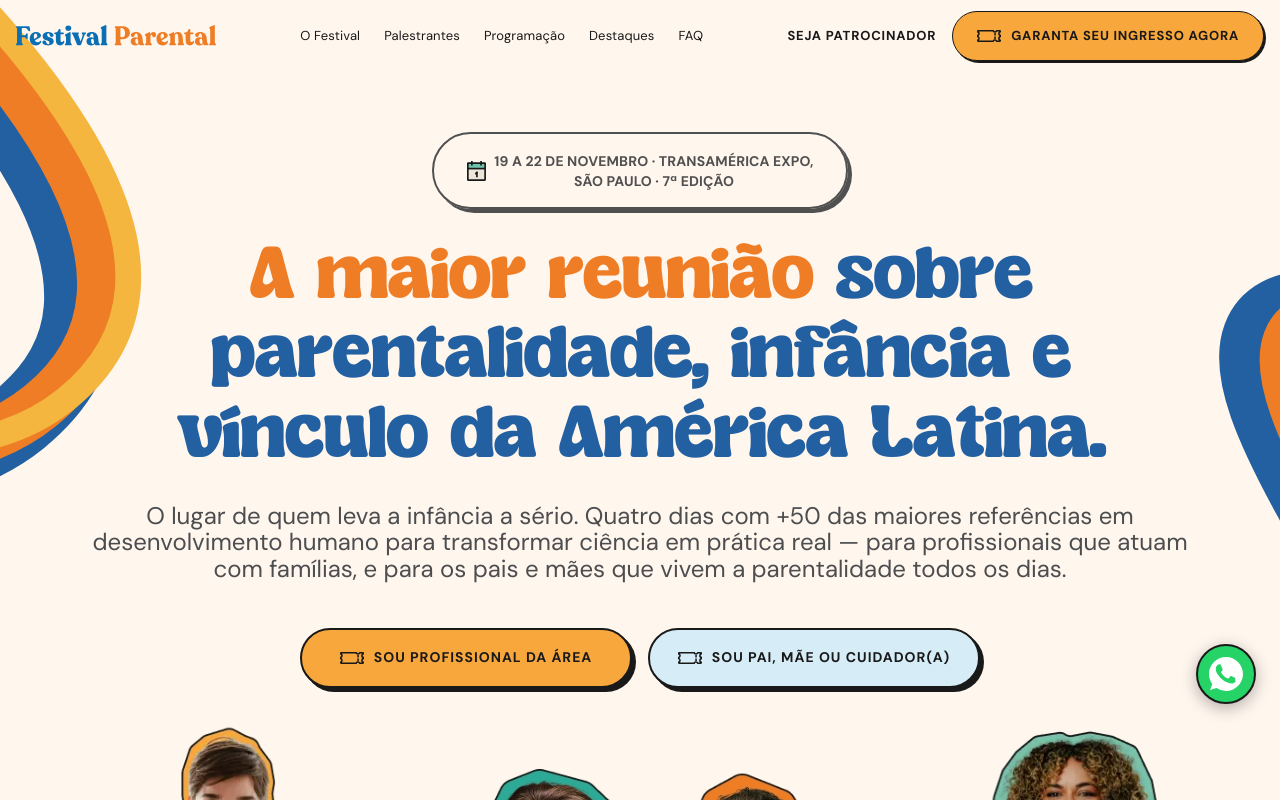
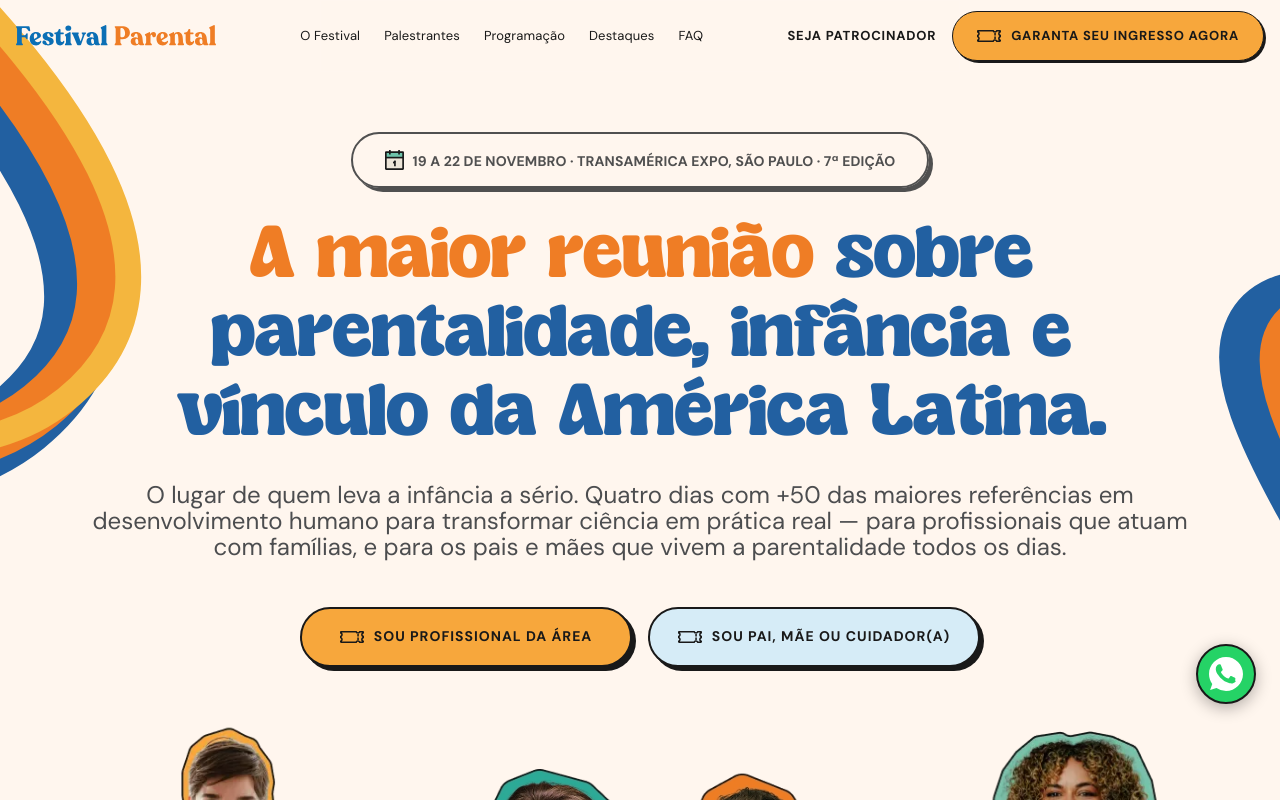
Before and after one commit to oanthonydesign/-LP-Festival-parental, a Next.js app: page / in a window 1280 px wide. Shown: the top 800 px of the page. Built offline with nearby package versions, Linux system fonts and the light colour scheme.

Commit message:
style: mantem data e local do evento em linha unica no desktop

```diff
--- a/src/components/sections/HeroSection.tsx
+++ b/src/components/sections/HeroSection.tsx
@@ -39,9 +39,8 @@ export default function HeroSection() {
                         <div className="hidden md:flex items-center justify-center relative shrink-0">
                             <img src="/images/icons/calendario_cor.svg" alt="Calendario" className="w-[20px] h-[20px] object-contain" loading="lazy" />
                         </div>
-                        <span className="font-dm-sans font-bold text-[#505050] text-[12px] md:text-[14px] uppercase tracking-[0.14px] text-center leading-[1.4] mt-[2px]">
-                            19 a 22 de novembro · Transamérica Expo, <br />
-                            São Paulo · 7ª edição
+                        <span className="font-dm-sans font-bold text-[#505050] text-[12px] md:text-[14px] uppercase tracking-[0.14px] text-center leading-[1.4] md:leading-none mt-[2px] whitespace-normal md:whitespace-nowrap">
+                            19 a 22 de novembro · Transamérica Expo, <br className="md:hidden" /> São Paulo · 7ª edição
                         </span>
                     </div>
 
```
